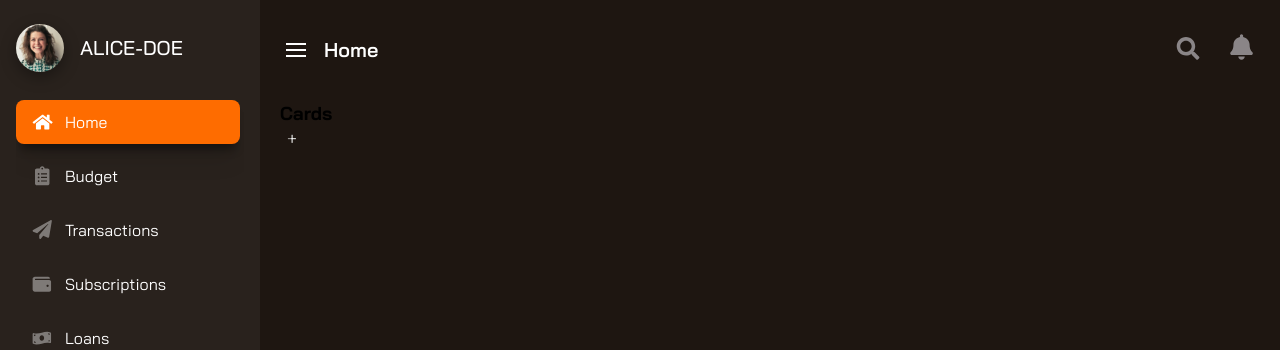
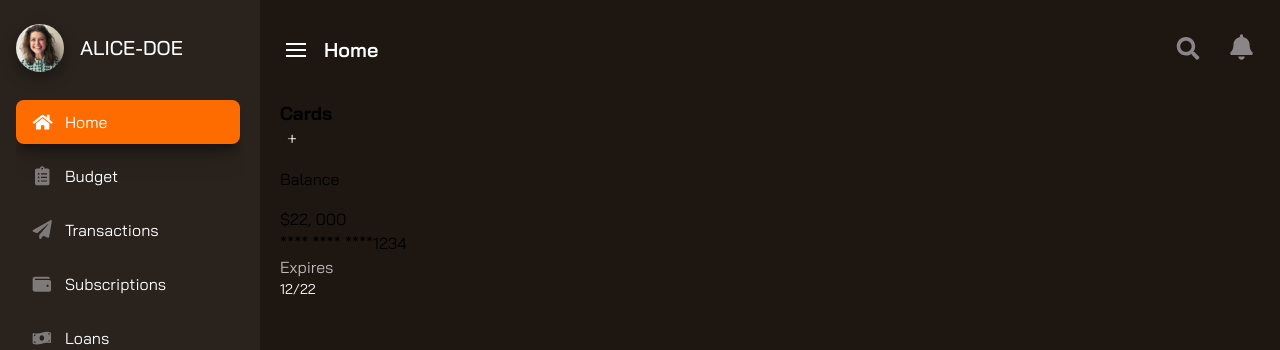
Before and after one commit to PetrTutikov/dash-learn, a React (Create React App) app: page / in a window 1280 px wide. Shown: the top 350 px of the page. Built offline with nearby package versions, Linux system fonts and the light colour scheme.

Commit message:
прописал скелет html компонента карточки
https://youtu.be/UA8Sxk_mHb8?t=1955

```diff
--- a/src/components/Cards/Cards.jsx
+++ b/src/components/Cards/Cards.jsx
@@ -10,6 +10,26 @@ const Cards = () => {
           <img src={iconsImgs.plus}/>
         </button>
       </div>
+      <div className="grid-c1-content">
+        <p>Balance</p>
+        <div className="lg-value">$22, 000</div>
+        <div className="card-wrapper">
+          <span className="card-pin-hidden">
+            **** **** ****
+          </span>
+          <span>1234</span>
+        </div>
+        <div className="card-logo-wrapper">
+          <div>
+            <p className="text text-silver-v1 expiry-text">Expires</p>
+            <p className="text text-sm text-white">12/22</p>
+          </div>
+          <div className="card-logo">
+            <div className="logo-shape1"></div>
+            <div className="logo-shape2"></div>
+          </div>
+        </div>
+      </div>
     </div>
   )
 }
```
